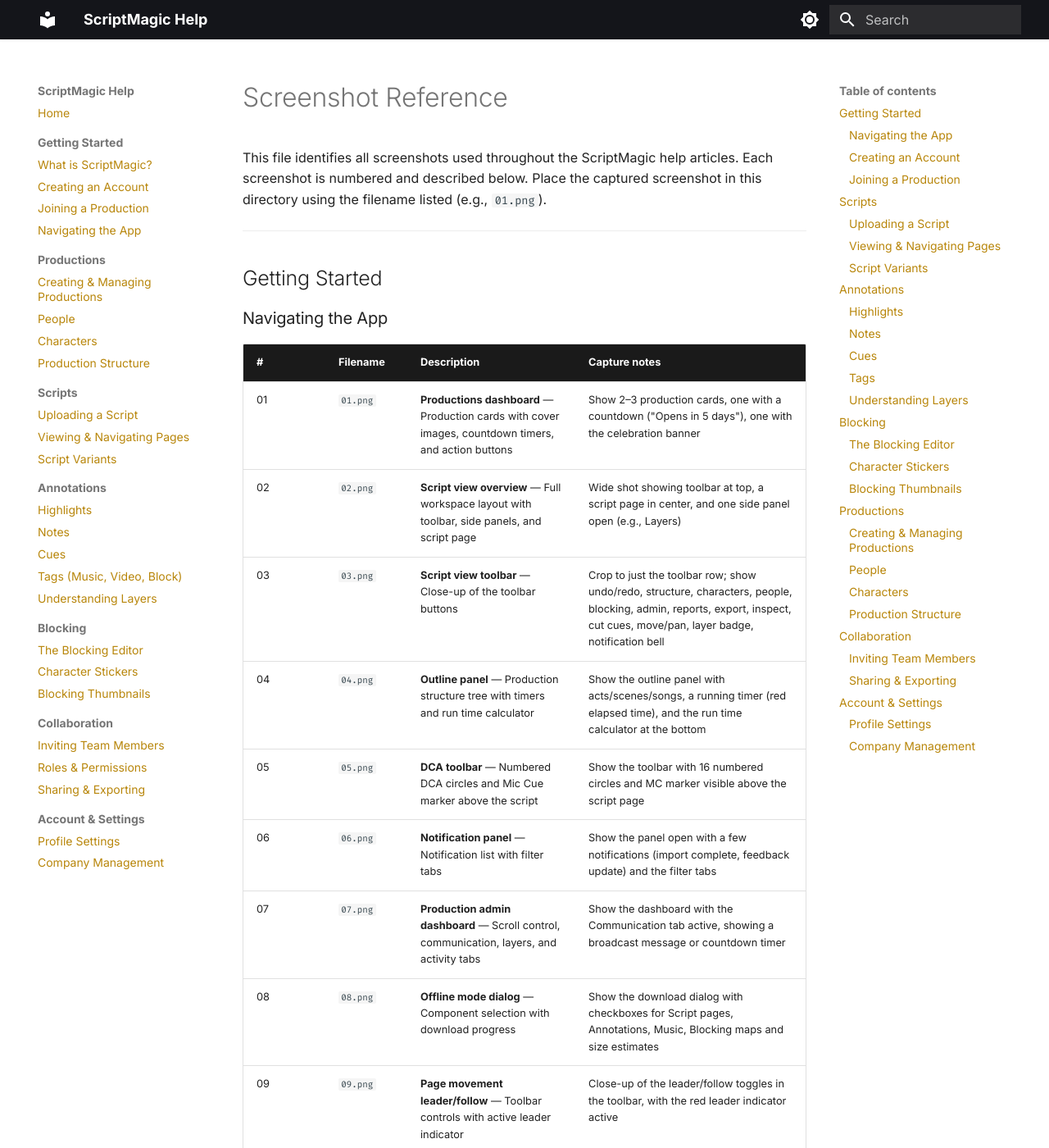
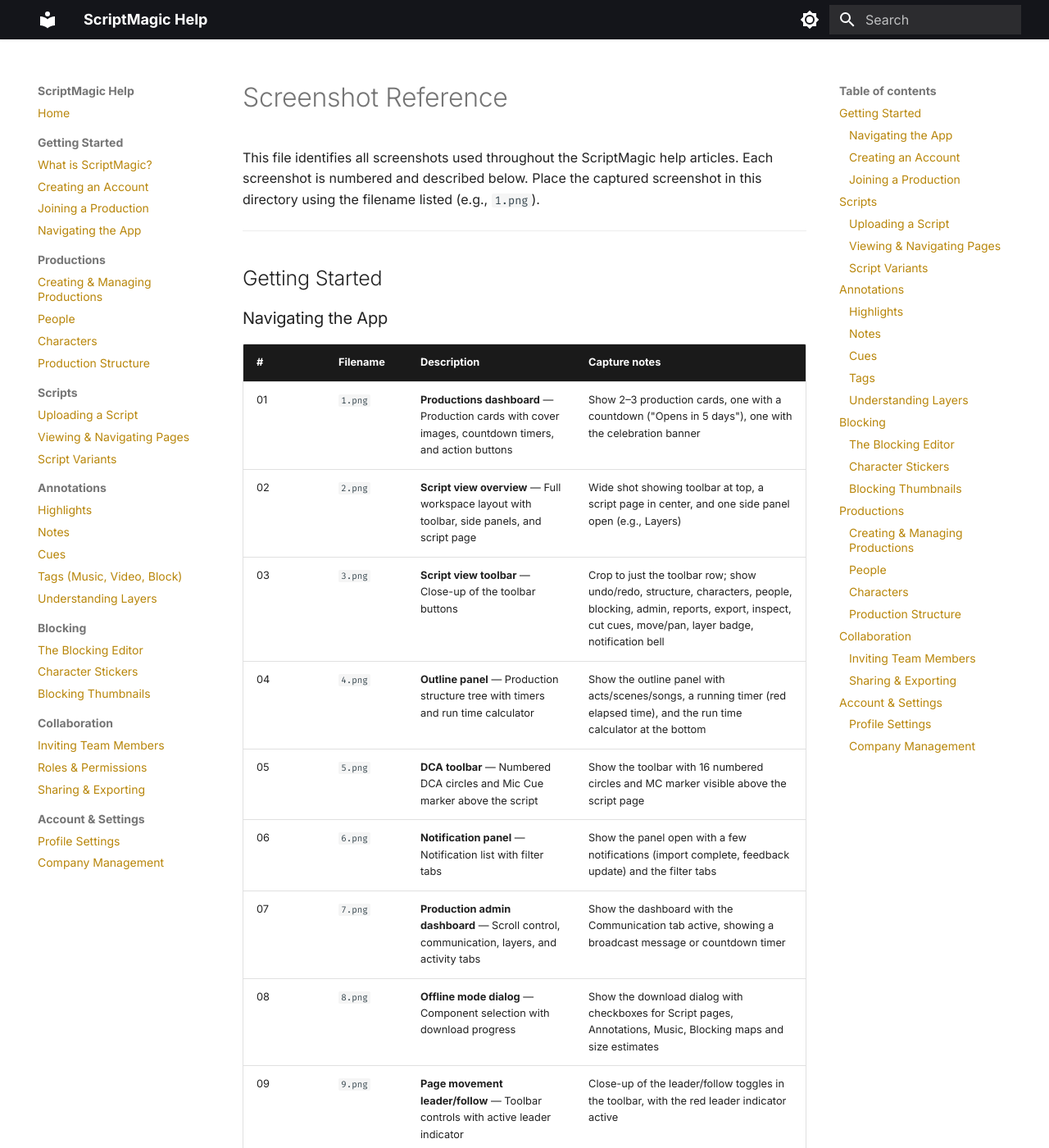
Before and after one commit to sqkysqnt/scriptmagic-help, an MkDocs documentation site: the page built from docs/images/screenshots/SCREENSHOTS.md, in a window 1280 px wide and 1400 px high. Shown: the whole window at 82% size. Built offline with MkDocs 1.6.1 and Material for MkDocs 9.7.7, drawn with Linux system fonts in a browser that asks for light colours.

Commit message:
Fix screenshot filenames to match uploaded images
Remove zero-padding from single-digit screenshot references
(01.png → 1.png, etc.) to match the actual uploaded filenames.

Co-Authored-By: Claude Opus 4.6 <noreply@anthropic.com>

```diff
--- a/docs/images/screenshots/SCREENSHOTS.md
+++ b/docs/images/screenshots/SCREENSHOTS.md
@@ -1,6 +1,6 @@
 # Screenshot Reference
 
-This file identifies all screenshots used throughout the ScriptMagic help articles. Each screenshot is numbered and described below. Place the captured screenshot in this directory using the filename listed (e.g., `01.png`).
+This file identifies all screenshots used throughout the ScriptMagic help articles. Each screenshot is numbered and described below. Place the captured screenshot in this directory using the filename listed (e.g., `1.png`).
 
 ---
 
@@ -10,15 +10,15 @@ This file identifies all screenshots used throughout the ScriptMagic help articl
 
 | # | Filename | Description | Capture notes |
 |---|----------|-------------|---------------|
-| 01 | `01.png` | **Productions dashboard** — Production cards with cover images, countdown timers, and action buttons | Show 2–3 production cards, one with a countdown ("Opens in 5 days"), one with the celebration banner |
-| 02 | `02.png` | **Script view overview** — Full workspace layout with toolbar, side panels, and script page | Wide shot showing toolbar at top, a script page in center, and one side panel open (e.g., Layers) |
-| 03 | `03.png` | **Script view toolbar** — Close-up of the toolbar buttons | Crop to just the toolbar row; show undo/redo, structure, characters, people, blocking, admin, reports, export, inspect, cut cues, move/pan, layer badge, notification bell |
-| 04 | `04.png` | **Outline panel** — Production structure tree with timers and run time calculator | Show the outline panel with acts/scenes/songs, a running timer (red elapsed time), and the run time calculator at the bottom |
-| 05 | `05.png` | **DCA toolbar** — Numbered DCA circles and Mic Cue marker above the script | Show the toolbar with 16 numbered circles and MC marker visible above the script page |
-| 06 | `06.png` | **Notification panel** — Notification list with filter tabs | Show the panel open with a few notifications (import complete, feedback update) and the filter tabs |
-| 07 | `07.png` | **Production admin dashboard** — Scroll control, communication, layers, and activity tabs | Show the dashboard with the Communication tab active, showing a broadcast message or countdown timer |
-| 08 | `08.png` | **Offline mode dialog** — Component selection with download progress | Show the download dialog with checkboxes for Script pages, Annotations, Music, Blocking maps and size estimates |
-| 09 | `09.png` | **Page movement leader/follow** — Toolbar controls with active leader indicator | Close-up of the leader/follow toggles in the toolbar, with the red leader indicator active |
+| 01 | `1.png` | **Productions dashboard** — Production cards with cover images, countdown timers, and action buttons | Show 2–3 production cards, one with a countdown ("Opens in 5 days"), one with the celebration banner |
+| 02 | `2.png` | **Script view overview** — Full workspace layout with toolbar, side panels, and script page | Wide shot showing toolbar at top, a script page in center, and one side panel open (e.g., Layers) |
+| 03 | `3.png` | **Script view toolbar** — Close-up of the toolbar buttons | Crop to just the toolbar row; show undo/redo, structure, characters, people, blocking, admin, reports, export, inspect, cut cues, move/pan, layer badge, notification bell |
+| 04 | `4.png` | **Outline panel** — Production structure tree with timers and run time calculator | Show the outline panel with acts/scenes/songs, a running timer (red elapsed time), and the run time calculator at the bottom |
+| 05 | `5.png` | **DCA toolbar** — Numbered DCA circles and Mic Cue marker above the script | Show the toolbar with 16 numbered circles and MC marker visible above the script page |
+| 06 | `6.png` | **Notification panel** — Notification list with filter tabs | Show the panel open with a few notifications (import complete, feedback update) and the filter tabs |
+| 07 | `7.png` | **Production admin dashboard** — Scroll control, communication, layers, and activity tabs | Show the dashboard with the Communication tab active, showing a broadcast message or countdown timer |
+| 08 | `8.png` | **Offline mode dialog** — Component selection with download progress | Show the download dialog with checkboxes for Script pages, Annotations, Music, Blocking maps and size estimates |
+| 09 | `9.png` | **Page movement leader/follow** — Toolbar controls with active leader indicator | Close-up of the leader/follow toggles in the toolbar, with the red leader indicator active |
 
 ### Creating an Account
 
```
Also changed, not shown: docs/getting-started/navigating-the-app.md (+9 -9 lines).
